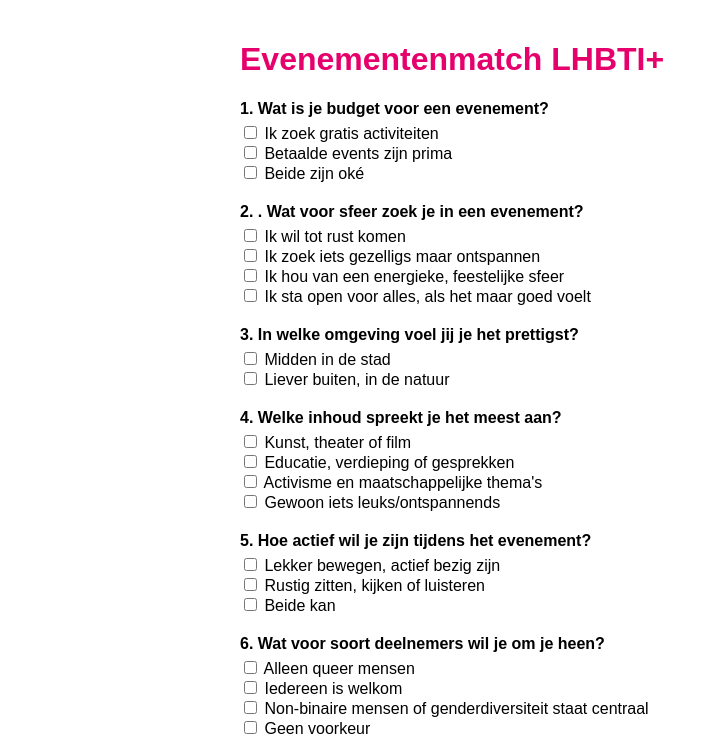
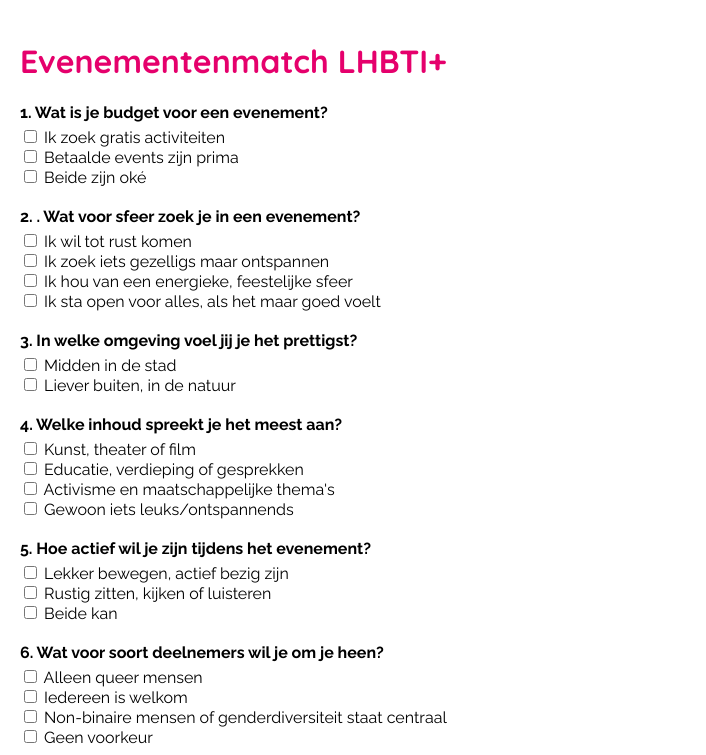
Before and after one commit to zeilbootje/pride-events, a website: page public/index.html in a window 1280 px wide. Shown: the top 755 px of the page, without its empty margins (0-706 px from the left). Drawn offline with Linux system fonts and the light colour scheme.

Commit message:
Update fonts en CSS styling

```diff
--- a/public/index.html
+++ b/public/index.html
@@ -1,6 +1,7 @@
 <!DOCTYPE html>
 <html lang="nl">
 <head>
+  <link href="https://fonts.googleapis.com/css2?family=Newsreader:ital,opsz,wght@0,6..72,200..800;1,6..72,200..800&family=Quicksand:wght@300..700&family=Raleway:ital,wght@0,100..900;1,100..900&family=Tinos:ital,wght@0,400;0,700;1,400;1,700&display=swap" rel="stylesheet">
   <meta charset="utf-8">
   <title>Vragenlijst LHBTI+</title>
   <link rel="stylesheet" href="styles.css">
--- a/public/styles.css
+++ b/public/styles.css
@@ -1,14 +1,19 @@
 body {
   font-family: Arial, sans-serif;
+  font-family: Quicksand, sans-serif;
+  font-family: Raleway, sans-serif;
+  background-color: #fbdce4
   max-width: 800px;
   margin: auto;
   padding: 20px;
 }
 h1 {
   color: #e5006c;
+  font-family: 'Quicksand', sans-serif;
 }
 .question {
   margin-bottom: 20px;
+  font-family: 'Raleway', sans-serif;
 }
 label {
   display: block;
```
